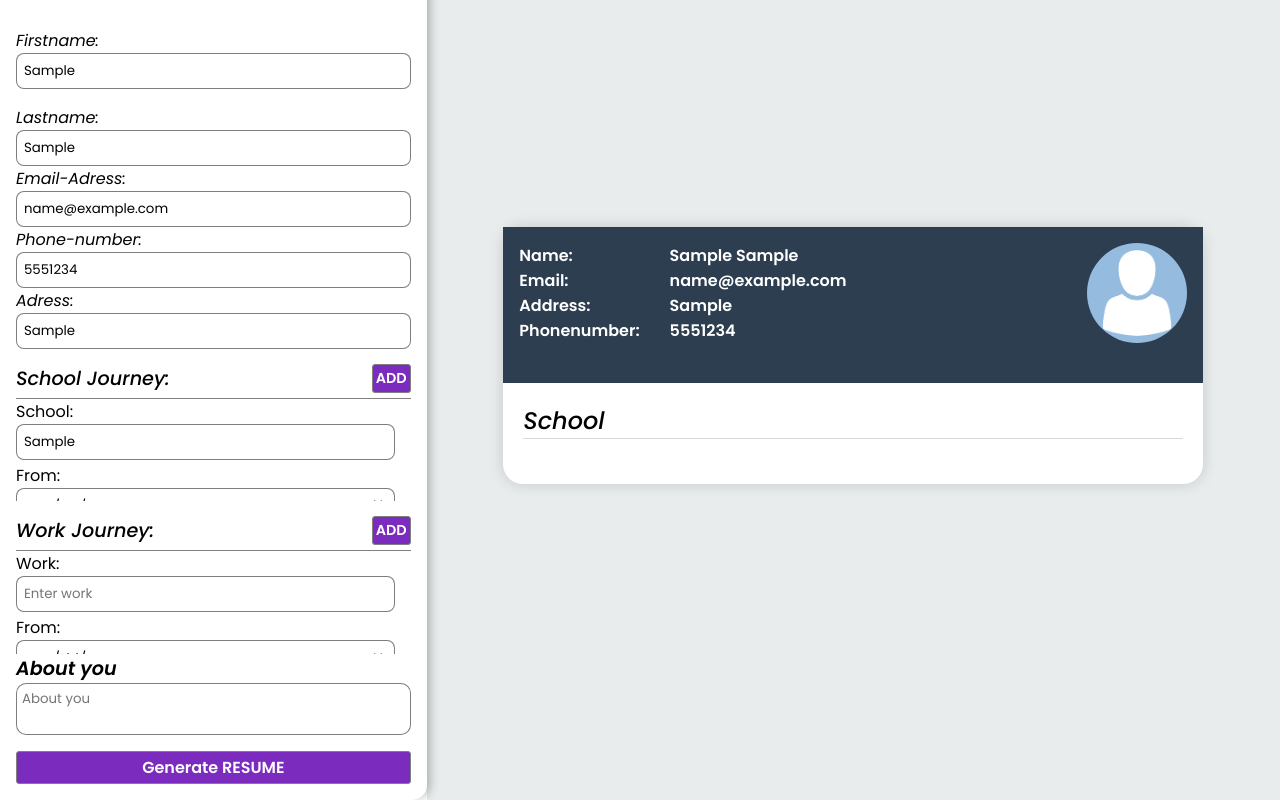
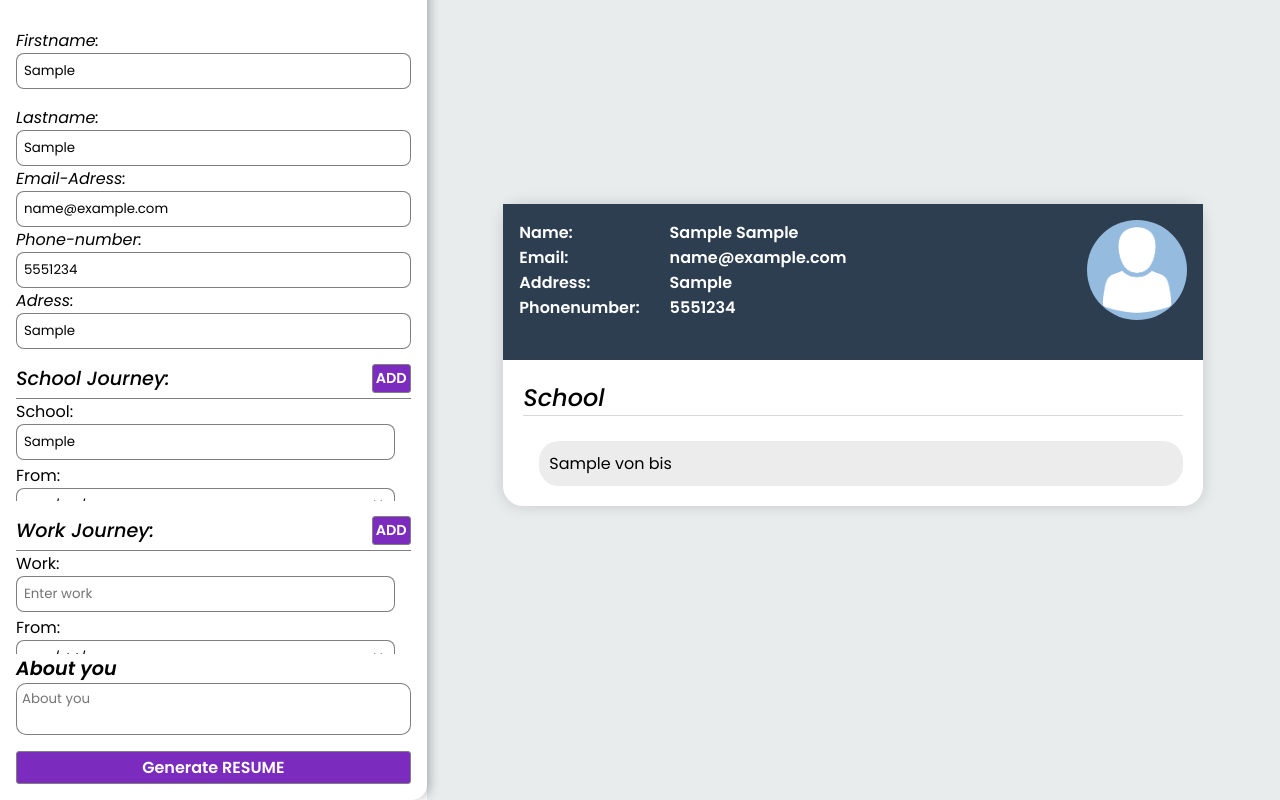
Before and after one commit to Kili196/CV-Generator, a React (Vite) app: page / in a window 1280 px wide. Both pictures are taken after typing "Sample", "Sample", "name@example.com", "5551234", "Sample", "Sample" into the empty fields and a click on the button "Generate RESUME". Shown: the part 89-889 px from the top of the page. Built offline with nearby package versions, Linux system fonts and the light colour scheme.

Commit message:
added styling to experience cards

```diff
--- a/src/components/CvView.jsx
+++ b/src/components/CvView.jsx
@@ -15,7 +15,7 @@ const CvView = ({ user }) => {
             <ExperienceSection headline={"School"} experience={user.schools} />
           )}
           {user.works.length != 0 && (
-            <ExperienceSection headline={"Works"} experience={user.schools} />
+            <ExperienceSection headline={"Works"} experience={user.works} />
           )}
         </main>
       </div>
--- a/src/components/ExperienceSection.jsx
+++ b/src/components/ExperienceSection.jsx
@@ -7,7 +7,16 @@ const ExperienceSection = ({ headline, experience }) => {
         <em> {headline} </em>
       </h1>
       <Seperator />
-      <div className="padding-left-1em">{experience.map((element) => {})}</div>
+      <div className="padding-left-1em ">
+        {experience.map((element) => {
+          return (
+            <li className="experience-card">
+              {" "}
+              {element.name} von {element.to} bis {element.from}{" "}
+            </li>
+          );
+        })}
+      </div>
     </section>
   );
 };
--- a/src/styles/CvView.css
+++ b/src/styles/CvView.css
@@ -54,3 +54,10 @@ section li {
 section ul {
   list-style-position: inside;
 }
+
+.experience-card {
+  background-color: rgb(236, 236, 236);
+  border-radius: 20px;
+  padding: 10px;
+  margin-top: 10px;
+}
```
